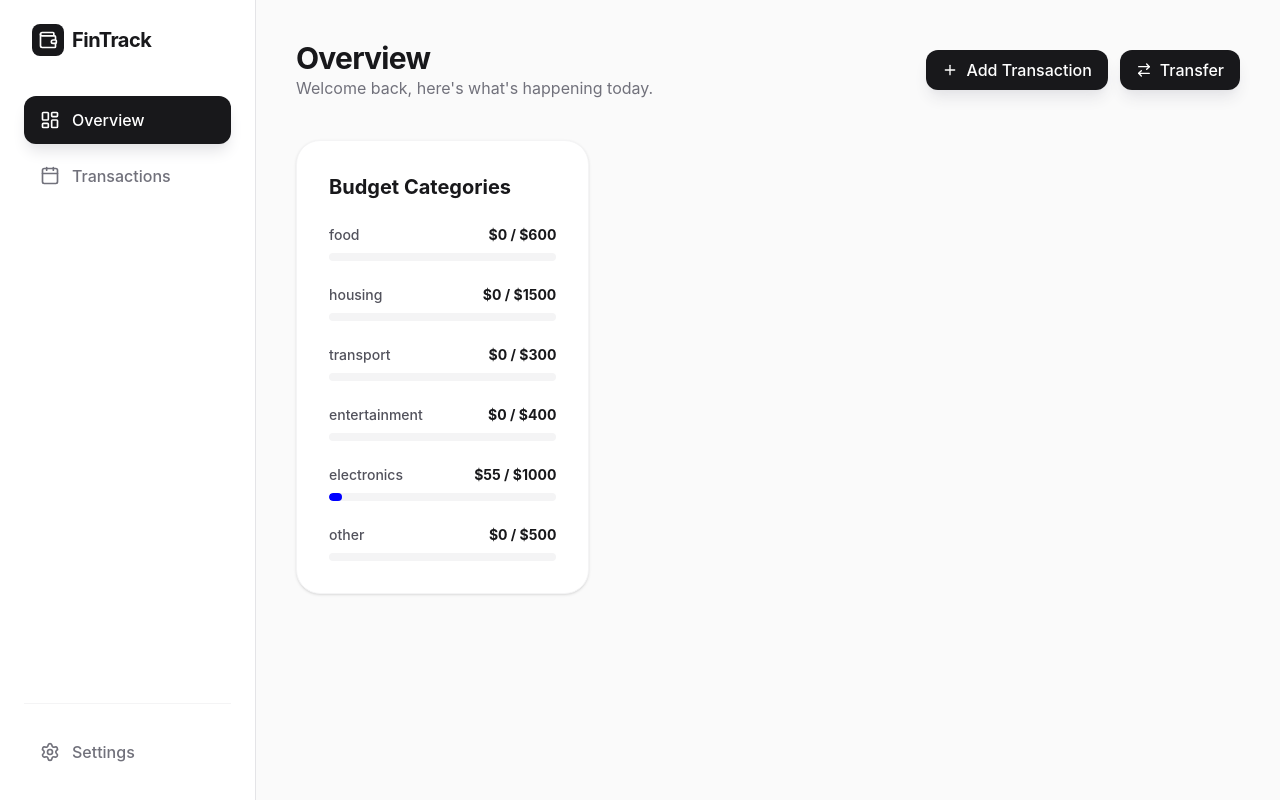
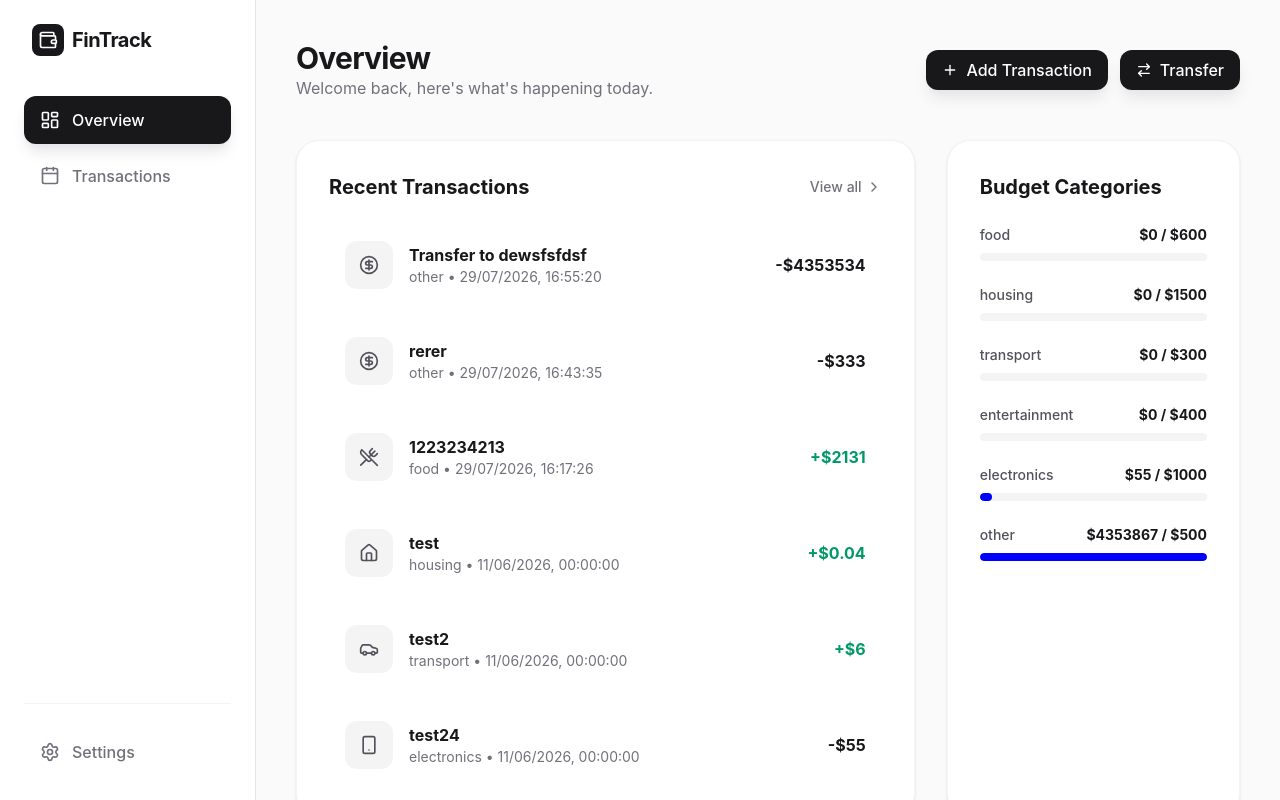
Before and after one commit to hamsterartit/fin-track, a React (Vite) app: page / in a window 1280 px wide. Built offline with nearby package versions, Linux system fonts and the light colour scheme; data requests are answered from the project's data file; the HTML template or start-up script is replaced by a standard one.

Commit message:
add recent list

```diff
--- a/db.json
+++ b/db.json
@@ -38,6 +38,22 @@
       "type": "income",
       "category": "food",
       "id": "zKFlUjr2a88"
+    },
+    {
+      "name": "rerer",
+      "date": "2026-07-29T16:43:35.387Z",
+      "amount": "333",
+      "type": "expense",
+      "category": "other",
+      "id": "CrGdkBz_YZ0"
+    },
+    {
+      "name": "Transfer to dewsfsfdsf",
+      "date": "2026-07-29T16:55:20.663Z",
+      "amount": "4353534",
+      "type": "expense",
+      "category": "other",
+      "id": "TT7NI8QHFYw"
     }
   ],
   "$schema": "./node_modules/json-server/schema.json"
--- /dev/null
+++ b/src/components/RecentTransactionsList.tsx
@@ -0,0 +1,75 @@
+import { ChevronRight } from "lucide-react";
+import {formattedDate, getCategoryIcon} from "../utils";
+import type {Transaction} from "../types";
+import {useTransactionsData} from "../hooks/useTransactionsData.ts";
+import {Link} from "react-router-dom";
+
+const toTransactionsSlice = (data: Transaction[]): Transaction[] => {
+    return [...data]
+        .sort((a, b) => new Date(b.date).getTime() - new Date(a.date).getTime())
+        .slice(0, 10);
+}
+
+export const RecentTransactionsList = () => {
+    const {
+        data: transactions,
+        isLoading,
+        isError,
+        error,
+    } = useTransactionsData(toTransactionsSlice)
+
+    if (isLoading) {
+        return <div>Loading...</div>;
+    }
+
+    if (isError) {
+        return <div>Error: {error.message}</div>;
+    }
+
+    return (
+        <div className="bg-white p-8 rounded-3xl border border-zinc-100 shadow-sm">
+            <div className="flex items-center justify-between mb-6">
+                <h3 className="text-xl font-bold">Recent Transactions</h3>
+                <Link
+                    to="/transactions"
+                    className="text-zinc-500 text-sm font-medium hover:text-zinc-900 flex items-center gap-1"
+                >
+                    View all <ChevronRight className="w-4 h-4" />
+                </Link>
+            </div>
+
+            <div className="space-y-4">
+                {transactions &&
+                    transactions.map((transaction, index) => {
+                        const Icon = getCategoryIcon(transaction.category);
+                        return (
+                            <div
+                                key={index}
+                                className="flex items-center justify-between p-4 rounded-2xl hover:bg-zinc-50 transition-colors group cursor-pointer"
+                            >
+                                <div className="flex items-center gap-4">
+                                    <div className="w-12 h-12 rounded-xl bg-zinc-100 flex items-center justify-center text-zinc-600 group-hover:bg-white transition-colors">
+                                        <Icon className="w-5 h-5" />
+                                    </div>
+                                    <div>
+                                        <p className="font-bold text-zinc-900">{transaction.name}</p>
+                                        <p className="text-zinc-500 text-sm">
+                                            {transaction.category} • {formattedDate(transaction.date)}
+                                        </p>
+                                    </div>
+                                </div>
+                                <div
+                                    className={`font-bold ${transaction.type === "income" ? "text-emerald-600" : "text-zinc-900"}`}
+                                >
+                                    {transaction.type === "income" ? "+" : "-"}${transaction.amount}
+                                </div>
+                            </div>
+                        );
+                    })}
+                {!transactions && (
+                    <div className="text-center py-10 text-zinc-500">No transactions found.</div>
+                )}
+            </div>
+        </div>
+    );
+};
--- a/src/components/TransactionsList.tsx
+++ b/src/components/TransactionsList.tsx
@@ -1,8 +1,15 @@
 import {useTransactionsData} from "../hooks/useTransactionsData.ts";
 import {formattedDate, getCategoryIcon} from "../utils";
+import type {Transaction} from "../types";
+
+const toTransactionsSort = (data: Transaction[]): Transaction[] => {
+    return [...data]
+        .sort((a, b) => new Date(b.date).getTime() - new Date(a.date).getTime())
+
+}
 
 export const TransactionsList = () => {
-    const {data: transactions, error, isLoading, isError} = useTransactionsData();
+    const {data: transactions, error, isLoading, isError} = useTransactionsData(toTransactionsSort);
 
     if (isLoading) {
         return (
@@ -38,7 +45,6 @@ export const TransactionsList = () => {
                     </thead>
                     <tbody className="divide-y divide-zinc-50 dark:divide-zinc-800">
                     {transactions.map((transaction) => {
-
                         const Icon = getCategoryIcon(transaction.category);
                         return (
                             <tr
--- a/src/components/index.ts
+++ b/src/components/index.ts
@@ -5,3 +5,4 @@ export * from "./Modal.tsx";
 export * from "./modals/TransactionModal.tsx";
 export * from "./modals/TransferModal.tsx";
 export * from "./CategoryBreakdown.tsx";
+export * from "./RecentTransactionsList.tsx";
--- a/src/hooks/useTransactionsData.ts
+++ b/src/hooks/useTransactionsData.ts
@@ -1,9 +1,9 @@
 import {useQuery} from "@tanstack/react-query";
 import {getTransactions} from "../services/api";
-import type {CategorySummary, Transaction} from "../types";
+import type { Transaction} from "../types";
 
-export const useTransactionsData = (
-    selectFunction?: (data: Transaction[]) => CategorySummary[]
+export const useTransactionsData = <TData = Transaction>(
+    selectFunction?: (data: Transaction[]) => TData[]
 ) => {
     return useQuery({
         queryKey: ["transactions"],
--- a/src/views/Overview.tsx
+++ b/src/views/Overview.tsx
@@ -1,9 +1,11 @@
-import {CategoryBreakdown} from "../components";
+import {CategoryBreakdown, RecentTransactionsList} from "../components";
 
 export const Overview = () => {
     return (
         <div className="grid grid-cols-1 lg:grid-cols-3 gap-8">
-
+            <div className="lg:col-span-2 space-y-8">
+                <RecentTransactionsList />
+            </div>
                 <CategoryBreakdown />
         </div>
     )
```
